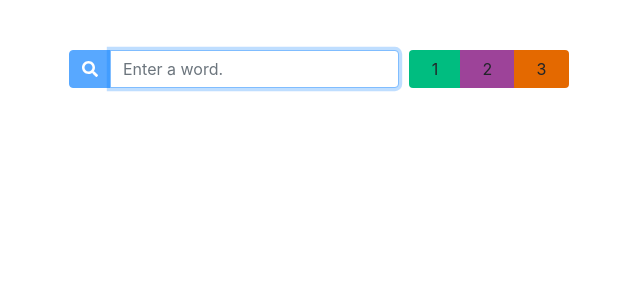
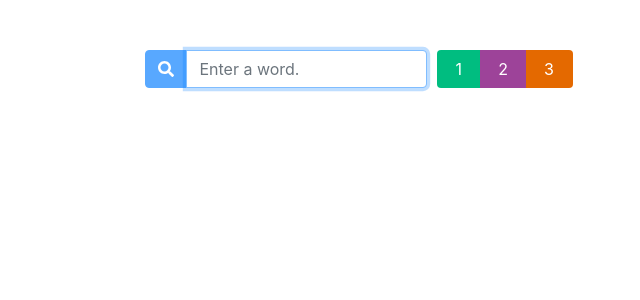
Before and after one commit to wmcooper2/Total-English-Assistant-for-Web, a React (Create React App) app: page / in a window 1280 px wide. Shown: the top 300 px of the page, without its empty margins (281-921 px from the left). Built offline with nearby package versions, Linux system fonts and the light colour scheme.

Commit message:
Got the app centered on the page.

```diff
--- a/src/App.css
+++ b/src/App.css
@@ -4,11 +4,13 @@ div {
 }
 */
 
+:root {
+  display: flex;
+  justify-content: center;
+}
 .dictionary {
-  position: absolute;
-  width: 500px;
-  left: 350px;
-  top: 50px;
+  margin-top: 50px;
+  width: 600px;
 }
 
 .searchDiv {
--- a/src/App.js
+++ b/src/App.js
@@ -90,7 +90,7 @@ class App extends React.Component {
 
   render() {
     return (
-      <div className="dictionary">
+      <div className="dictionary container">
         <form className="form-group">
           <Search props={this.state} />
           {/*{listResults}*/}
--- a/src/components/gradeBtns.jsx
+++ b/src/components/gradeBtns.jsx
@@ -10,7 +10,7 @@ const GradeBtn = props => {
   let gradeBorder = "1px solid transparent";
   return (
     <div
-      className="btn"
+      className="btn btn-primary"
       onClick={event => {
         handleClick(event.target.id);
       }}
```
